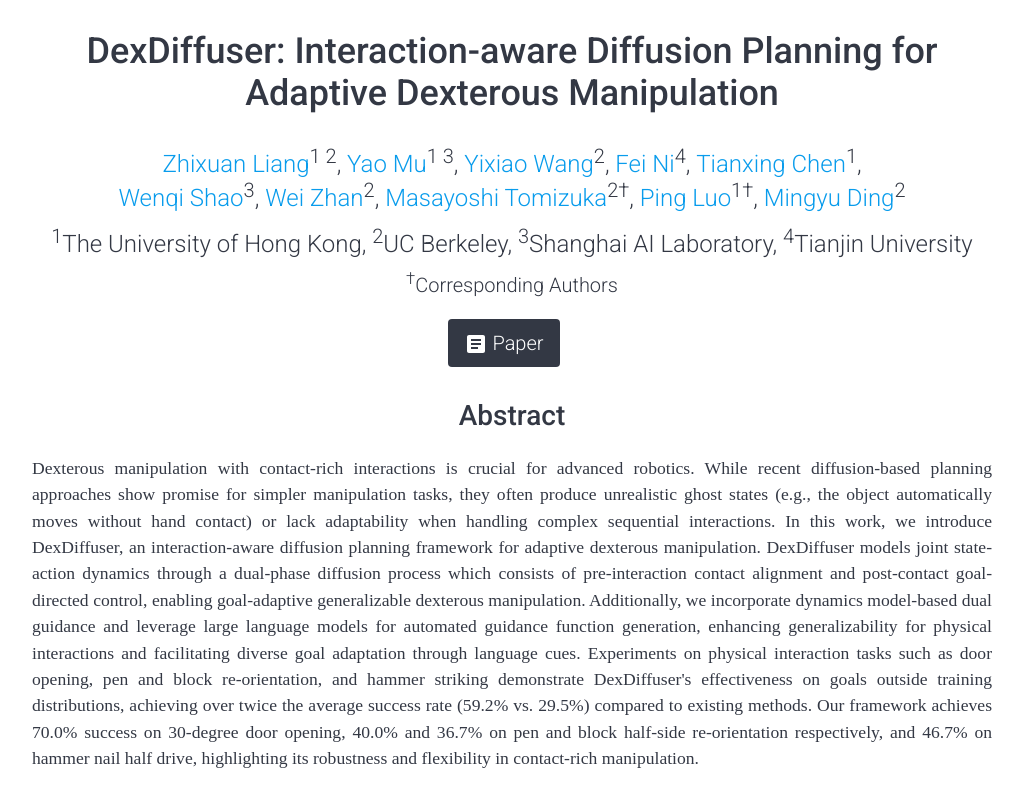
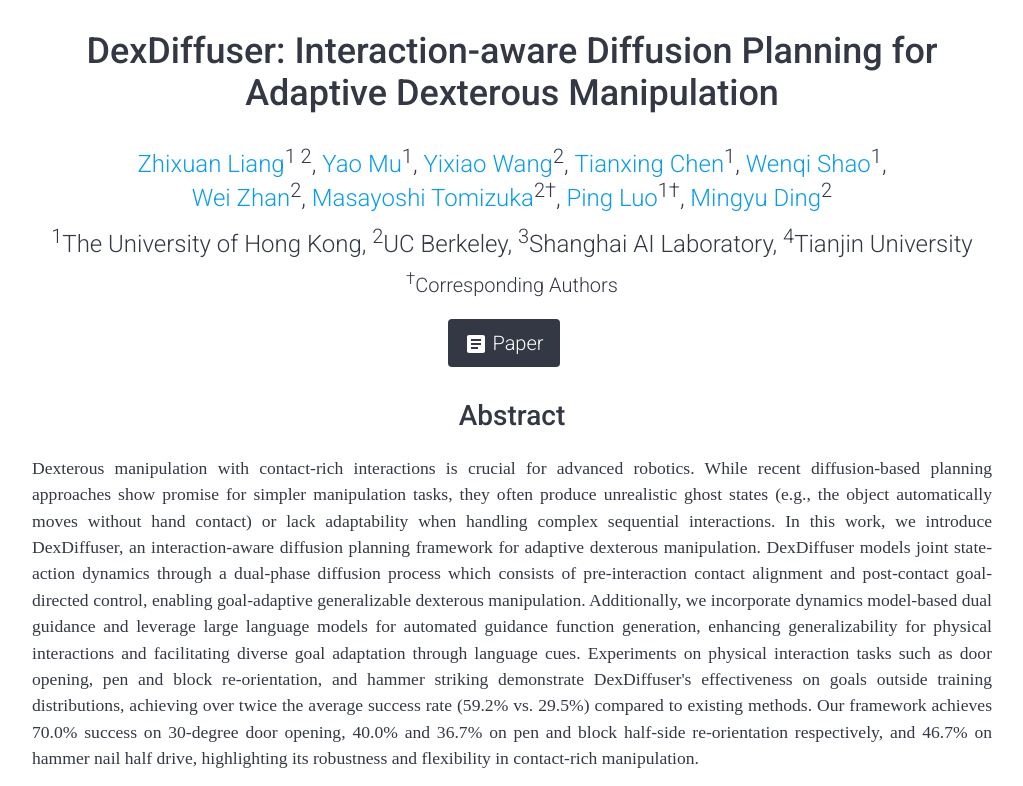
Before and after one commit to dexdiffuser/dexdiffuser.github.io, a plain HTML site: page index.html in a window 1280 px wide. Shown: the top 786 px of the page, without its empty margins (128-1151 px from the left). Drawn offline with nearby package versions, Linux system fonts and the light colour scheme.

Commit message:
Update index.html

```diff
--- a/index.html
+++ b/index.html
@@ -77,7 +77,7 @@
                   rel="noreferrer"
                   target="_blank"
                   >Yao Mu</a
-                ><sup>1 3</sup></span
+                ><sup>1</sup></span
               >
             </li>
             <li>
@@ -93,16 +93,6 @@
             <li>
               <span
                 ><a
-                  href="https://fei-ni.github.io/"
-                  rel="noreferrer"
-                  target="_blank"
-                  >Fei Ni</a
-                ><sup>4</sup></span
-              >
-            </li>
-            <li>
-              <span
-                ><a
                   href="https://tianxingchen.github.io/"
                   rel="noreferrer"
                   target="_blank"
@@ -110,7 +100,6 @@
                 ><sup>1</sup></span
               >
             </li>
-            <br>
             <li>
               <span
                 ><a
@@ -118,9 +107,10 @@
                   rel="noreferrer"
                   target="_blank"
                   >Wenqi Shao</a
-                ><sup>3</sup></span
+                ><sup>1</sup></span
               >
             </li>
+            <br>
             <li>
               <span
                 ><a
```
